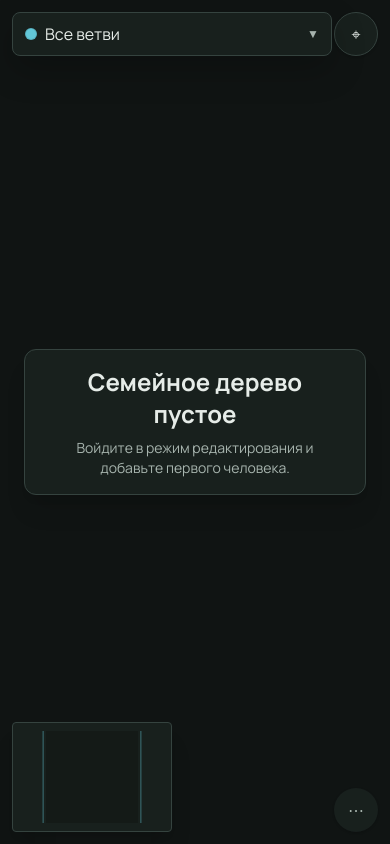
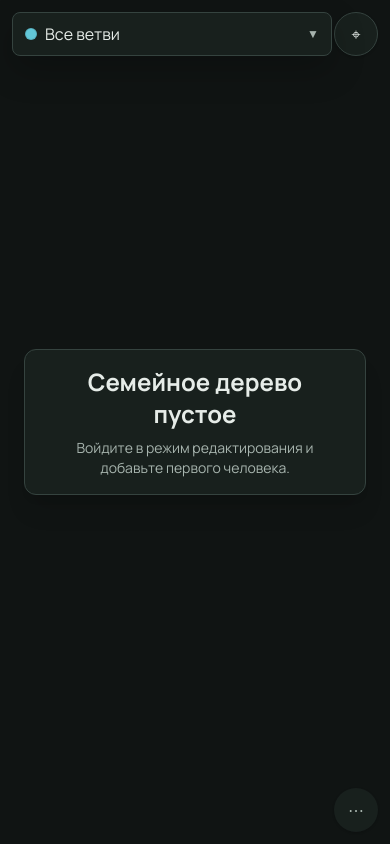
Before and after one commit to multipapl/papl-family, a Next.js app: page / in a window 390 px wide. Built offline with nearby package versions, Linux system fonts and the light colour scheme.

Commit message:
Hide mobile minimap and refresh deploy docs

```diff
--- a/src/components/canvas/TreeCanvas.tsx
+++ b/src/components/canvas/TreeCanvas.tsx
@@ -538,7 +538,7 @@ function TreeMinimap({
     <svg
       ref={minimapRef}
       data-canvas-control="true"
-      className="absolute bottom-3 left-3 z-20 h-[110px] w-[160px] rounded border app-border app-panel p-2 shadow-xl md:h-[150px] md:w-[220px]"
+      className="absolute bottom-3 left-3 z-20 hidden h-[150px] w-[220px] rounded border app-border app-panel p-2 shadow-xl md:block"
       preserveAspectRatio="xMidYMid meet"
       viewBox={`${layout.minX} ${layout.minY} ${layout.width} ${layout.height}`}
       onPointerDown={(event) => {
```
Also changed, not shown: 2 other files (tests, documents, lock files or other folders).
